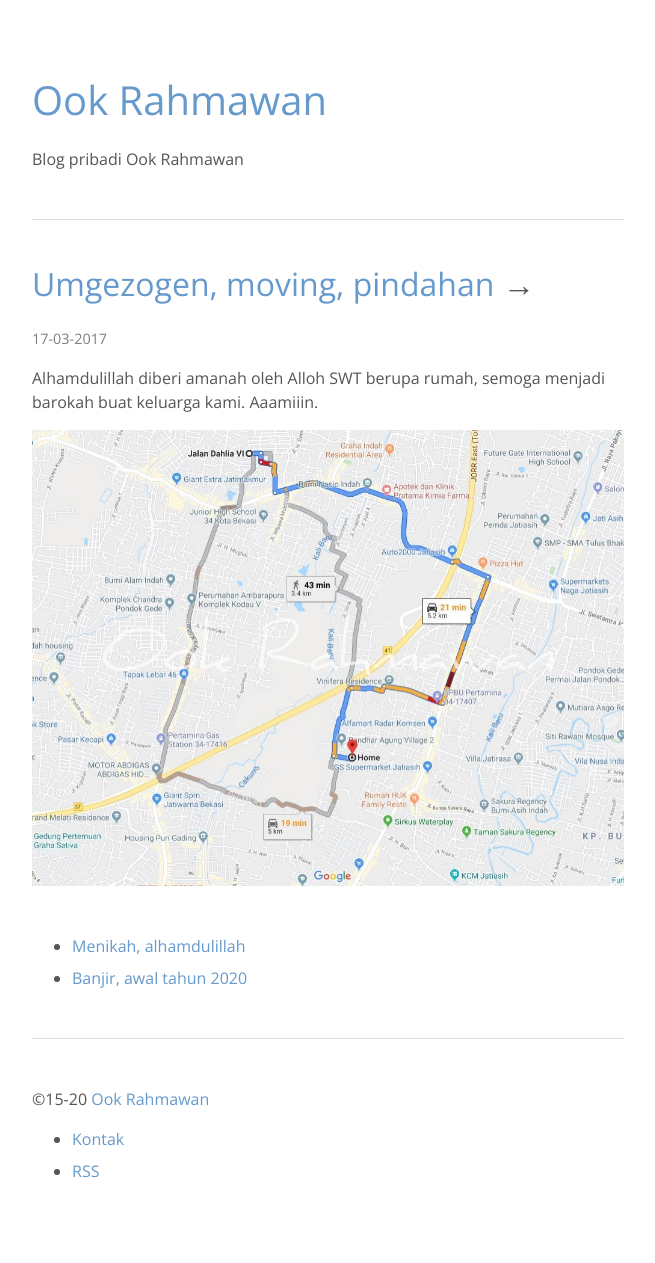
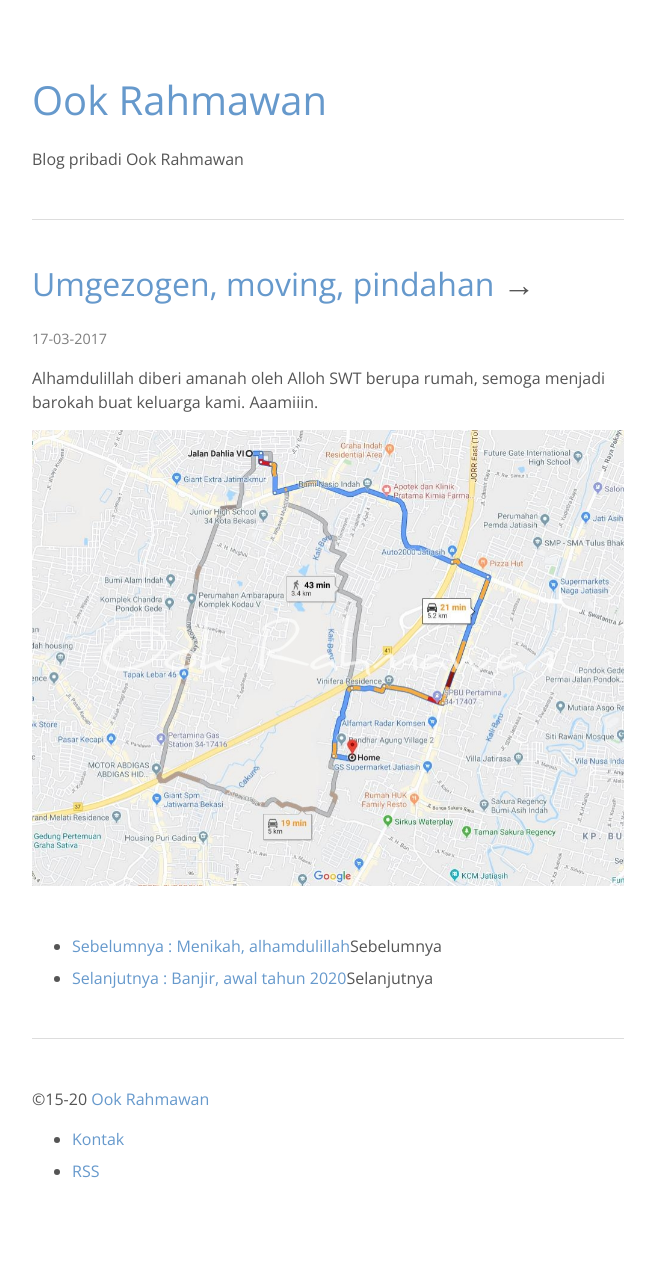
Before and after one commit to krhmwn/krhmwn.github.io, a Jekyll site: the page built from _posts/2017-03-17-umgezogen-moving-pindahan.markdown, in a window 1280 px wide. Shown: the whole page, without its empty margins (312-967 px from the left). Built offline with Jekyll 4.4.1, drawn with Linux system fonts in a browser that asks for light colours.

Commit message:
Update V.1.01

```diff
--- a/_includes/postnav.html
+++ b/_includes/postnav.html
@@ -1 +1 @@
-<nav class="nextprev"><ul><li>{% if page.previous.url %}<a href="{{ page.previous.url }}" title="{{page.previous.title}}">{{page.previous.title}}</a>{% endif %}</li><li>{% if page.next.url %}<a href="{{ page.next.url }}" title="{{page.next.title}}">{{page.next.title}}</a>{% endif %}</li></ul></nav>
+<nav class="nextprev"><ul><li>{{% if page.previous.url %}}<a href="{{ page.previous.url }}" title="{{page.previous.title}}"> Sebelumnya : {{page.previous.title}}</a>{{% else %}}Sebelumnya{{% endif %}}</li><li>{{% if page.next.url %}}<a href="{{ page.next.url }}" title="{{page.next.title}}">Selanjutnya : {{page.next.title}}</a>{{% else %}}Selanjutnya {{% endif %}}</li></ul></nav>
```
